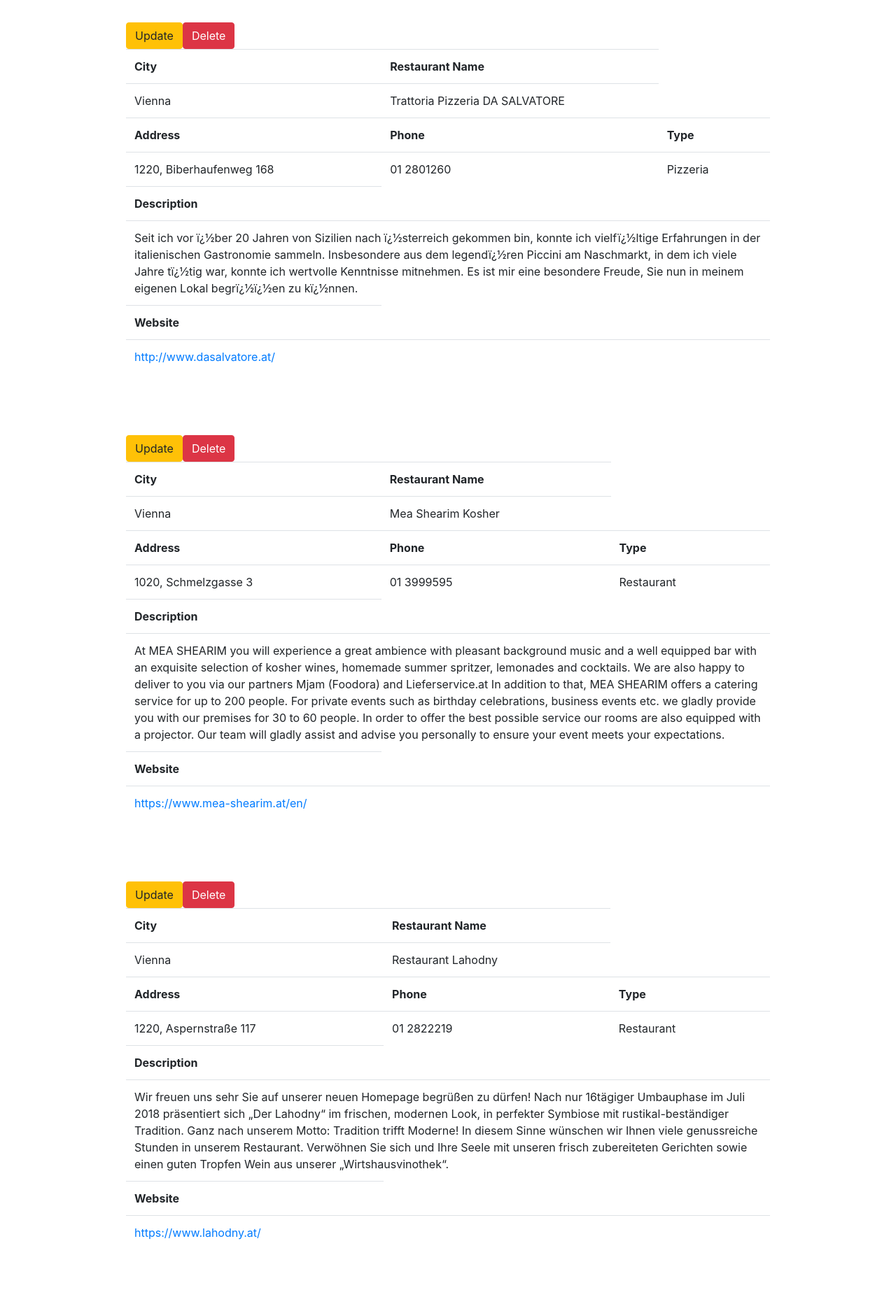
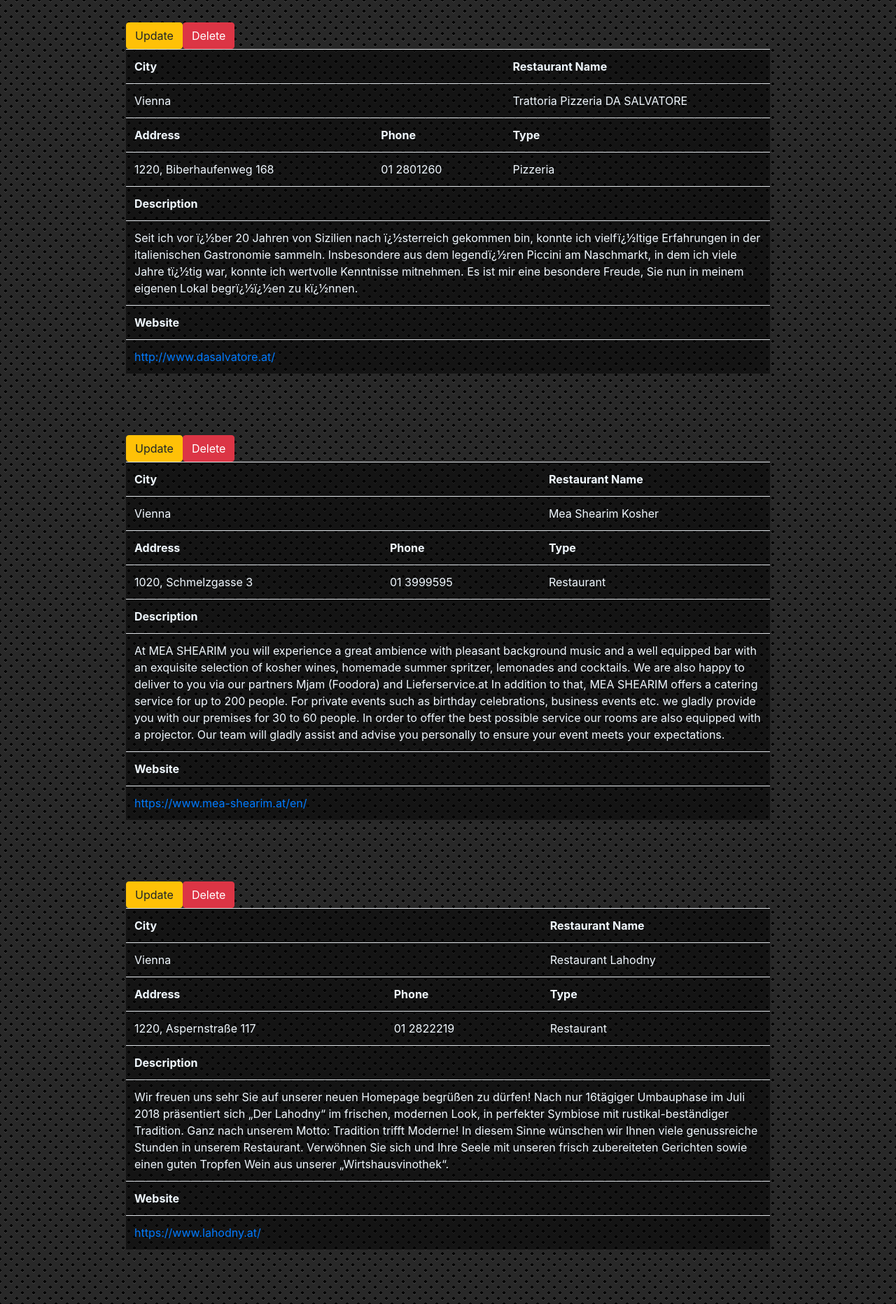
Before and after one commit to GyarmatiAdam/FSWD70-CodeReview11-AdamGyarmati, a PHP site: page /home.php in a window 1280 px wide. Shown: the part 56-1920 px from the top of the page at 70% size. Run offline with PHP 8.4, Linux system fonts and the light colour scheme; a user stored in the database is signed in; data comes from the database, SQL or seed files in the repository; some libraries are stand-ins or nearby versions.

Commit message:
styleing1.0

```diff
--- a/home.php
+++ b/home.php
@@ -19,7 +19,7 @@
 
     <!-- Bootstrap CSS -->
     <link rel="stylesheet" href="https://stackpath.bootstrapcdn.com/bootstrap/4.3.1/css/bootstrap.min.css" integrity="sha384-ggOyR0iXCbMQv3Xipma34MD+dH/1fQ784/j6cY/iJTQUOhcWr7x9JvoRxT2MZw1T" crossorigin="anonymous">
-
+    <link rel="stylesheet" href="inc/style.css">
     <title>Home</title>
   </head>
   <body>
--- a/inc/navbar.php
+++ b/inc/navbar.php
@@ -7,6 +7,9 @@
 ?>
 <!doctype html>
 <html lang="en">
+<head>
+  <link rel="stylesheet" href="inc/style.css">
+</head>
 
 <nav class="fixed-top navbar navbar-expand-lg navbar-dark bg-dark">
 <div class="collapse navbar-collapse" id="navbarNav">
--- /dev/null
+++ b/inc/style.css
@@ -0,0 +1,22 @@
+body{
+    background:
+    radial-gradient(black 15%, transparent 16%) 0 0,
+    radial-gradient(black 15%, transparent 16%) 8px 8px,
+    radial-gradient(rgba(255,255,255,.1) 15%, transparent 20%) 0 1px,
+    radial-gradient(rgba(255,255,255,.1) 15%, transparent 20%) 8px 9px;
+    background-color:#282828;
+    background-size:16px 16px;
+}
+
+tr{
+    color: aliceblue;
+    background-color: rgb(0, 0, 0, 0.5);
+}
+.col-sm-4,
+.col-sm-8{
+    color: aliceblue;
+    text-align: justify;
+}
+.table{
+    width: 100%;
+}
--- a/index.php
+++ b/index.php
@@ -78,6 +78,7 @@
 
     <!-- Bootstrap CSS -->
     <link rel="stylesheet" href="https://stackpath.bootstrapcdn.com/bootstrap/4.3.1/css/bootstrap.min.css" integrity="sha384-ggOyR0iXCbMQv3Xipma34MD+dH/1fQ784/j6cY/iJTQUOhcWr7x9JvoRxT2MZw1T" crossorigin="anonymous">
+    <link rel="stylesheet" href="inc/style.css">
 
     <title>Login</title>
   </head>
--- a/register.php
+++ b/register.php
@@ -117,6 +117,7 @@
 
     <!-- Bootstrap CSS -->
     <link rel="stylesheet" href="https://stackpath.bootstrapcdn.com/bootstrap/4.3.1/css/bootstrap.min.css" integrity="sha384-ggOyR0iXCbMQv3Xipma34MD+dH/1fQ784/j6cY/iJTQUOhcWr7x9JvoRxT2MZw1T" crossorigin="anonymous">
+    <link rel="stylesheet" href="inc/style.css">
 
     <title>Register</title>
   </head>
```
Also changed, not shown: other parts of home.php (+13 -13 lines), events.php (+4 -4 lines), restaurant.php (+4 -4 lines).
